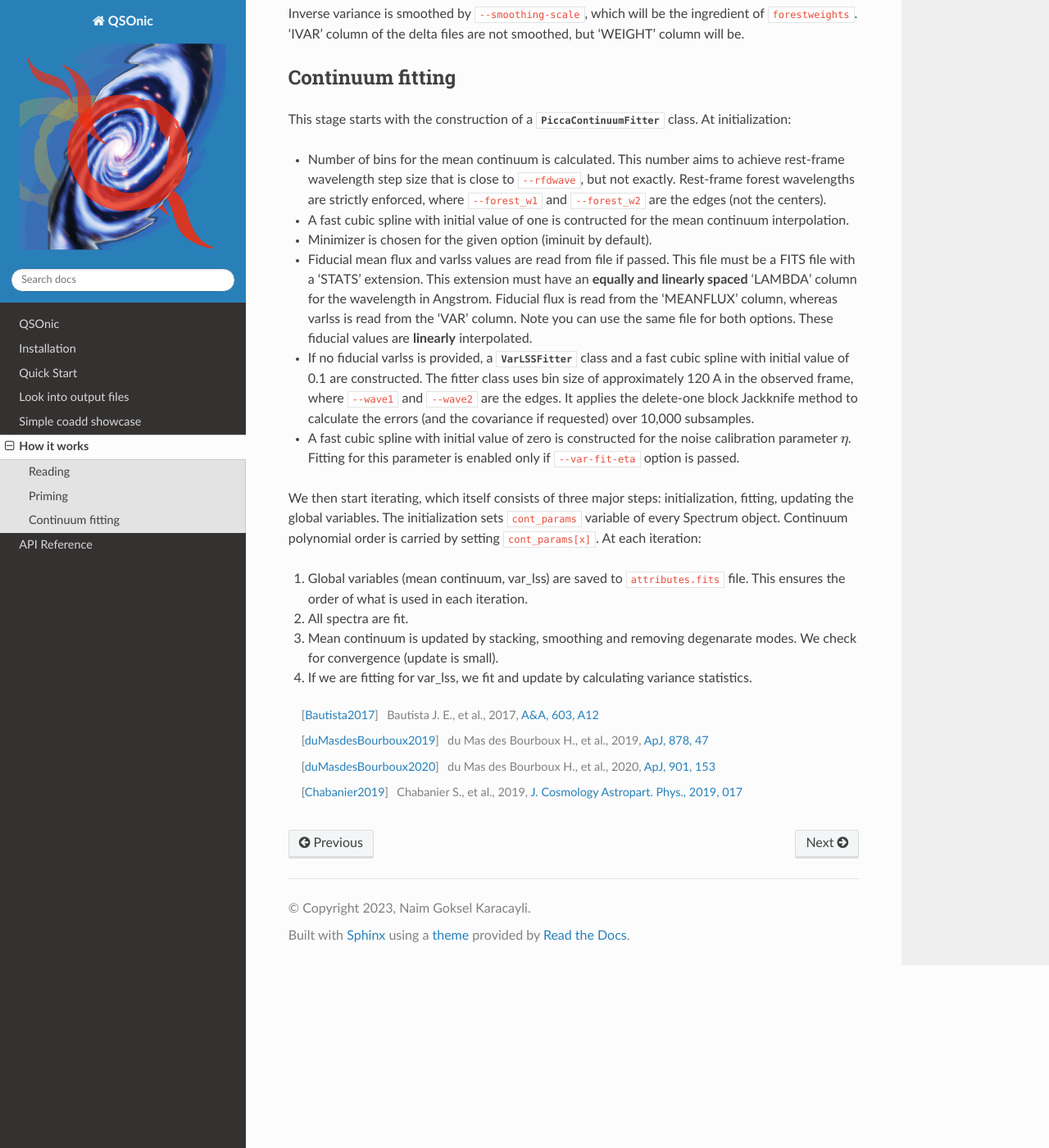
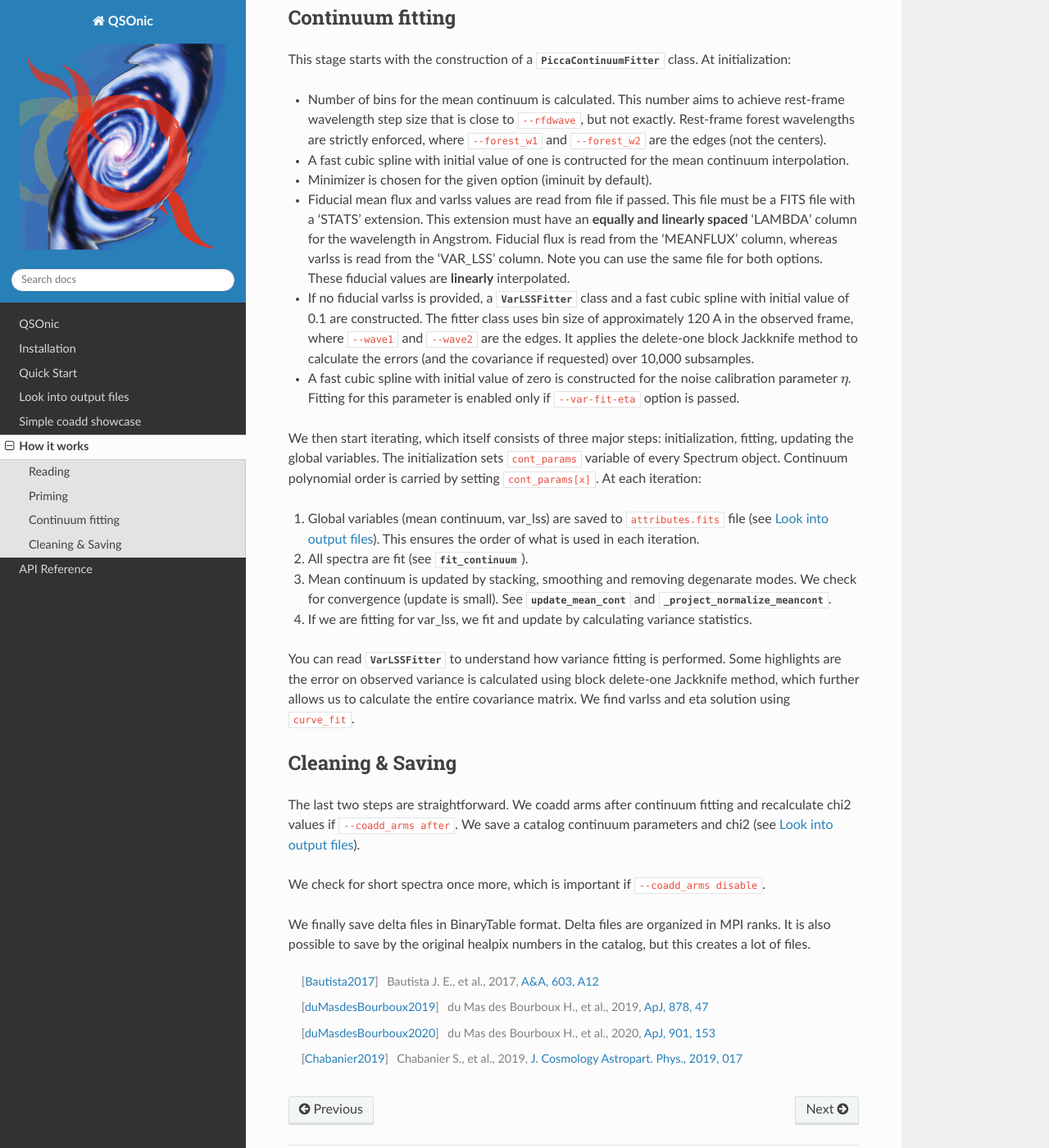
Before and after one commit to p-slash/qsonic, a Sphinx documentation site: the page built from docs/source/howitworks.rst, in a window 1280 px wide and 1400 px high, scrolled down 2437 px. Shown: the whole window at 82% size. Built offline with Sphinx 7.4.7 and the Read the Docs theme 2.0.0, drawn with Linux system fonts in a browser that asks for light colours; the version number could not be read and is left out; some of the changed text lies outside the part shown.

Commit message:
more text added

```diff
--- a/docs/source/howitworks.rst
+++ b/docs/source/howitworks.rst
@@ -39,10 +39,11 @@ This stage includes reading the quasar catalog, files needed for masking and the
 
 We read the quasar catalog, apply a quasar redshift cut. The minimum and maximum quasar redshifts are calculated as follows:
 
-.. literalinclude:: ../../py/qsonic/scripts/qsonic_fit.py
-   :language: python3
-   :linenos:
-   :lines: 240-242
+.. code::python3
+
+    tol = (args.forest_w2 - args.forest_w1) * args.skip
+    zmin_qso = args.wave1 / (args.forest_w2 - tol) - 1
+    zmax_qso = args.wave2 / (args.forest_w1 + tol) - 1
 
 The catalog is then grouped into healpixels. We balance the load of each MPI process by roughly having equal number of spectra per process.
 
@@ -56,11 +57,11 @@ Priming
 -------
 This stage includes eliminating quasars based on remaining pixels and SNR, reading files that are needed for calibration and then calibrating, masking pixels for sky, BAL and DLA features, and finally smoothing the pipeline variance (which only affects the weights and not the output IVAR column in delta files).
 
-As noted above, a right-side SNR (RSNR) cut is applied to remove quasars (if such an option is passed) while reading the spectra. The spectra are further recalibrated, masked, corrected and eliminated if short.
+As noted above, a right-side SNR (RSNR) cut is applied to remove quasars (if such an option is passed) while reading the spectra. If ``--coadd_arms before``, the spectrograph arms are coadded using a simple inverse variance weighting (note RSNR is calculated when arms were separate). The spectra are further recalibrated, masked, corrected and eliminated if short.
 
 We read and apply noise and flux calibrations in :func:`qsonic.scripts.qsonic_fit.mpi_noise_flux_calibrate`. See :mod:`qsonic.calibration` for :class:`NoiseCalibrator <qsonic.calibration.NoiseCalibrator>` and :class:`FluxCalibrator <qsonic.calibration.FluxCalibrator>`.
 
-We apply masks in :func:`qsonic.scripts.qsonic_fit.apply_masks`. See :mod:`qsonic.masks` for :class:`SkyMask <qsonic.masks.SkyMask>`, :class:`BALMask <qsonic.masks.BALMask>` and :class:`DLAMask <qsonic.masks.DLAMask>`. Masking is set by setting ``forestivar=0``. :class:`DLAMask <qsonic.masks.DLAMask>` further corrects for Lya and Lyb damping wings. Empty arms are removed after masking. Short spectra are also removed from the list.
+We apply masks in :func:`qsonic.scripts.qsonic_fit.apply_masks`. See :mod:`qsonic.masks` for :class:`SkyMask <qsonic.masks.SkyMask>`, :class:`BALMask <qsonic.masks.BALMask>` and :class:`DLAMask <qsonic.masks.DLAMask>`. Masking is set by setting ``forestivar=0``. :class:`DLAMask <qsonic.masks.DLAMask>` further corrects for Lya and Lyb damping wings. Empty arms are removed after masking. Short spectra are also removed from the list. The shortness is based on ratio ``--skip`` and number of pixels where ``ivar > 0`` (see :meth:`qsonic.spectrum.Spectrum.is_long`).
 
 Inverse variance is smoothed by ``--smoothing-scale``, which will be the ingredient of ``forestweights``. 'IVAR' column of the delta files are not smoothed, but 'WEIGHT' column will be.
 
@@ -71,17 +72,27 @@ This stage starts with the construction of a :class:`PiccaContinuumFitter <qsoni
 - Number of bins for the mean continuum is calculated. This number aims to achieve rest-frame wavelength step size that is close to ``--rfdwave``, but not exactly. Rest-frame forest wavelengths are strictly enforced, where ``--forest_w1`` and ``--forest_w2`` are the edges (not the centers).
 - A fast cubic spline with initial value of one is contructed for the mean continuum interpolation.
 - Minimizer is chosen for the given option (iminuit by default).
-- Fiducial mean flux and varlss values are read from file if passed. This file must be a FITS file with a 'STATS' extension. This extension must have an **equally and linearly spaced** 'LAMBDA' column for the wavelength in Angstrom. Fiducial flux is read from the 'MEANFLUX' column, whereas varlss is read from the 'VAR' column. Note you can use the same file for both options. These fiducial values are **linearly** interpolated.
+- Fiducial mean flux and varlss values are read from file if passed. This file must be a FITS file with a 'STATS' extension. This extension must have an **equally and linearly spaced** 'LAMBDA' column for the wavelength in Angstrom. Fiducial flux is read from the 'MEANFLUX' column, whereas varlss is read from the 'VAR_LSS' column. Note you can use the same file for both options. These fiducial values are **linearly** interpolated.
 - If no fiducial varlss is provided, a :class:`VarLSSFitter <qsonic.picca_continuum.VarLSSFitter>` class and a fast cubic spline with initial value of 0.1 are constructed. The fitter class uses bin size of approximately 120 A in the observed frame, where ``--wave1`` and ``--wave2`` are the edges. It applies the delete-one block Jackknife method to calculate the errors (and the covariance if requested) over 10,000 subsamples.
 - A fast cubic spline with initial value of zero is constructed for the noise calibration parameter :math:`\eta`. Fitting for this parameter is enabled only if ``--var-fit-eta`` option is passed.
 
 
 We then start iterating, which itself consists of three major steps: initialization, fitting, updating the global variables. The initialization sets ``cont_params`` variable of every Spectrum object. Continuum polynomial order is carried by setting ``cont_params[x]``. At each iteration:
 
-#. Global variables (mean continuum, var_lss) are saved to ``attributes.fits`` file. This ensures the order of what is used in each iteration.
-#. All spectra are fit.
-#. Mean continuum is updated by stacking, smoothing and removing degenarate modes. We check for convergence (update is small).
+#. Global variables (mean continuum, var_lss) are saved to ``attributes.fits`` file (see :doc:`/examples/lookChi2Catalog`). This ensures the order of what is used in each iteration.
+#. All spectra are fit (see :meth:`fit_continuum <qsonic.picca_continuum.PiccaContinuumFitter.fit_continuum>`).
+#. Mean continuum is updated by stacking, smoothing and removing degenarate modes. We check for convergence (update is small). See :meth:`update_mean_cont <qsonic.picca_continuum.PiccaContinuumFitter.update_mean_cont>` and :meth:`_project_normalize_meancont <qsonic.picca_continuum.PiccaContinuumFitter._project_normalize_meancont>`.
 #. If we are fitting for var_lss, we fit and update by calculating variance statistics.
+
+You can read :class:`VarLSSFitter <qsonic.picca_continuum.VarLSSFitter>` to understand how variance fitting is performed. Some highlights are the error on observed variance is calculated using block delete-one Jackknife method, which further allows us to calculate the entire covariance matrix. We find varlss and eta solution using ``curve_fit``.
+
+Cleaning & Saving
+-----------------
+The last two steps are straightforward. We coadd arms after continuum fitting and recalculate chi2 values if ``--coadd_arms after``. We save a catalog continuum parameters and chi2 (see :doc:`/examples/lookChi2Catalog`).
+
+We check for short spectra once more, which is important if ``--coadd_arms disable``.
+
+We finally save delta files in BinaryTable format. Delta files are organized in MPI ranks. It is also possible to save by the original healpix numbers in the catalog, but this creates a lot of files.
 
 .. [Bautista2017] Bautista J. E., et al., 2017, `A&A, 603, A12 <https://ui.adsabs.harvard.edu/abs/2017A%26A...603A..12B/abstract>`_
 .. [duMasdesBourboux2019] du Mas des Bourboux H., et al., 2019, `ApJ, 878, 47 <https://ui.adsabs.harvard.edu/abs/2019ApJ...878...47D>`_
```
